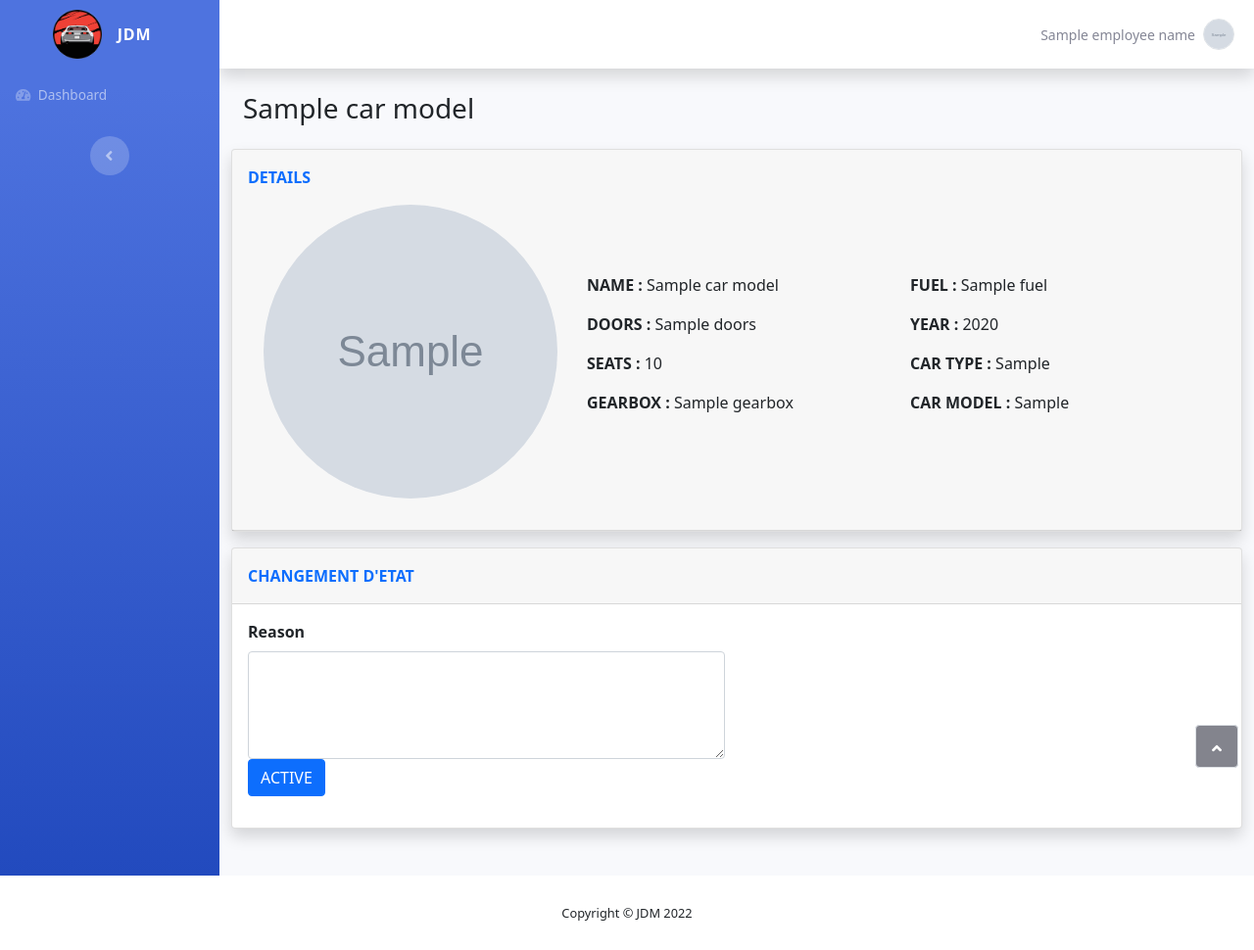
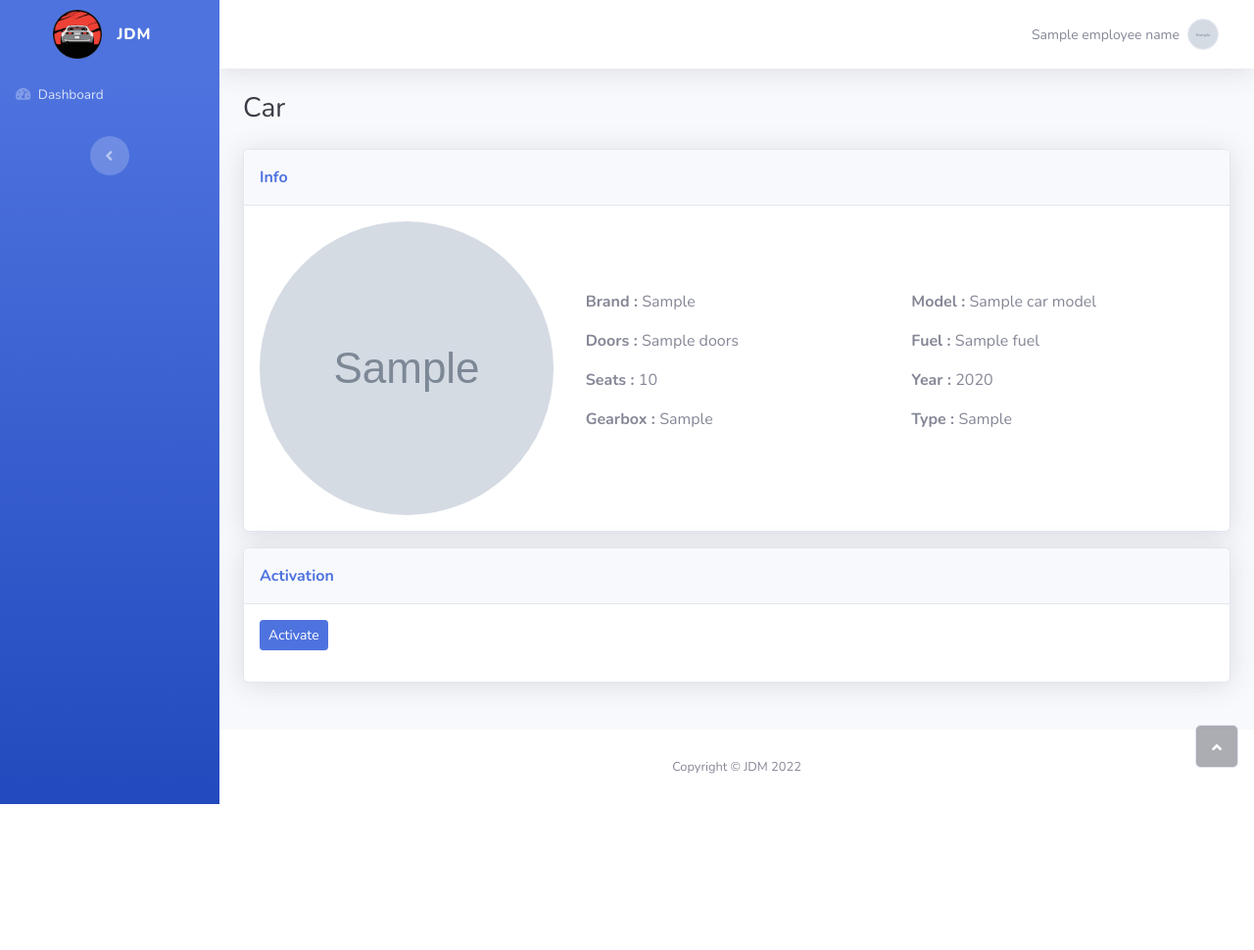
Before and after one commit to MOtAkAli/JDM, a Django app: template employee/templates/employee/car.html in a window 1280 px wide. Shown: the whole page at 98% size. After the commit the page ends 821 px from the top, so only its background shows below. Run offline with Django 4.2, Linux system fonts and the light colour scheme; the template is opened without the code that fills it: most values are stand-ins (such as "Sample title", 1, 10 or a date in 2020); grey boxes marked "Sample" are stand-in pictures; some libraries are stand-ins or nearby versions.

Commit message:
Car is_active changing with ajax & styling changes & bug fixes

```diff
--- a/employee/templates/employee/car.html
+++ b/employee/templates/employee/car.html
@@ -1,105 +1,113 @@
 {% extends 'employee/base.html' %}
 {% load static %}
-
+{% block title %}
+    Car
+{% endblock %}
+{% block cars_link_css_class %}
+    active
+{% endblock %}
 {% block content %}
-<!DOCTYPE html>
-<html>
-
-<head>
-    <meta charset="utf-8">
-    <meta name="viewport" content="width=device-width, initial-scale=1.0, shrink-to-fit=no">
-    <title>{% block title %} DETAILS - CARS - JDM {% endblock %} </title>
-    <link href="https://cdn.jsdelivr.net/npm/bootstrap@5.1.3/dist/css/bootstrap.min.css" rel="stylesheet"
-        integrity="sha384-1BmE4kWBq78iYhFldvKuhfTAU6auU8tT94WrHftjDbrCEXSU1oBoqyl2QvZ6jIW3" crossorigin="anonymous">
-</head>
-
-<body id="page-top">
-
-    <div class="container-fluid">
-
-        <h3 class="text-dark mb-4">
-            {{ car.carModel.name }}
-        </h3>
-    </div>
-
+    <h3 class="text-dark mb-4">Car</h3>
     <div class="row">
         <div class="col">
-            <div class="card shadow mb-3">
+            <div class="card shadow mb-3 w-100">
                 <div class="card-header py-3">
-                    <p class="text-primary m-0 fw-bold">DETAILS</p>
-
-                    <div class="d-flex justify-content-center">
+                    <p class="text-primary m-0 fw-bold">Info</p>
+                </div>
                 <div class="card-body">
                     <div class="row align-items-center">
                         <div class="col">
-                            <img src="{{ car.picture.url }}" class="rounded-circle" style="width: 300px; height:300px; "
-                                class="circle" >
+                            <img src="{{ car.picture.url }}" class="rounded-circle"
+                                 style="width: 300px; height:300px; "
+                                 class="circle">
                         </div>
                         <div class="col">
-                                <p><strong>NAME : </strong>{{ car.car_model.name }} </p>
-                                <p><strong>DOORS : </strong>{{ car.doors}} </p>
-                                <p><strong>SEATS : </strong>{{ car.seats}} </p>
-                                <p><strong>GEARBOX : </strong>{{ car.gearbox}} </p>
-                            </div>
-                            <div class="col">
-                                <p><strong>FUEL : </strong>{{ car.fuel}} </p>
-                                <p><strong>YEAR : </strong>{{ car.year}} </p>
-                                <p><strong>CAR TYPE : </strong>{{ car.car_type}} </p>
-                                <p><strong>CAR MODEL : </strong>{{ car.car_model }} </p>
-                            </div>
+                            <p><strong>Brand : </strong>{{ car.car_model.car_brand }} </p>
+                            <p><strong>Doors : </strong>{{ car.doors }} </p>
+                            <p><strong>Seats : </strong>{{ car.seats }} </p>
+                            <p><strong>Gearbox : </strong>{{ car.get_gearbox_display }} </p>
+                        </div>
+                        <div class="col">
+                            <p><strong>Model : </strong>{{ car.car_model.name }} </p>
+                            <p><strong>Fuel : </strong>{{ car.fuel }} </p>
+                            <p><strong>Year : </strong>{{ car.year }} </p>
+                            <p><strong>Type : </strong>{{ car.car_type }} </p>
                         </div>
                     </div>
                 </div>
-
             </div>
         </div>
     </div>
-</div>
-
     <div class="card shadow mb-5">
         <div class="card-header py-3">
-
-            <form method="post">
-                {% csrf_token %}
-
-
-            <p class="text-primary m-0 fw-bold">CHANGEMENT D'ETAT</p>
+            <p class="text-primary m-0 fw-bold">Activation</p>
         </div>
         <div class="card-body">
             <div class="row">
                 <div class="col-md-6">
-
-                    <div class="mb-3"><label class="form-label" for="signature"><strong>Reason</strong><br></label>
-
-                            {% csrf_token %}
-                        <textarea class="form-control" id="reason" rows="4" name="reason"></textarea>
-                        <input type="submit" class="btn btn-primary" name="input" {% if car.is_active %} value="DESACTIVE" {% else %} value="ACTIVE" {% endif %}>
-                    </form>
+                    <div class="mb-3">
+                        <button class="btn btn-primary btn-sm" id="submit" type="submit">
+                            {% if car.is_active %}Deactivate{% else %}Activate{% endif %}
+                        </button>
                     </div>
-                    <div class="mb-3">
-
-                    </div>
-
                 </div>
             </div>
         </div>
     </div>
-    </div>
-
-
-    </div><a class="border rounded d-inline scroll-to-top" href="#page-top"><i class="fas fa-angle-up"></i></a>
-    </div>
-    <script src="https://cdn.jsdelivr.net/npm/bootstrap@5.1.3/dist/js/bootstrap.bundle.min.js"
-        integrity="sha384-ka7Sk0Gln4gmtz2MlQnikT1wXgYsOg+OMhuP+IlRH9sENBO0LRn5q+8nbTov4+1p"
-        crossorigin="anonymous"></script>
-    <script src="https://cdn.jsdelivr.net/npm/@popperjs/core@2.10.2/dist/umd/popper.min.js"
-        integrity="sha384-7+zCNj/IqJ95wo16oMtfsKbZ9ccEh31eOz1HGyDuCQ6wgnyJNSYdrPa03rtR1zdB"
-        crossorigin="anonymous"></script>
-    <script src="https://cdn.jsdelivr.net/npm/bootstrap@5.1.3/dist/js/bootstrap.min.js"
-        integrity="sha384-QJHtvGhmr9XOIpI6YVutG+2QOK9T+ZnN4kzFN1RtK3zEFEIsxhlmWl5/YESvpZ13"
-        crossorigin="anonymous"></script>
-
-</body>
-
-</html>
+    <script src="{% static 'base/js/jquery-3.6.0.min.js' %}"></script>
+    <script src="{% static 'base/js/bootbox.min.js' %}"></script>
+    <script src="{% static 'base/js/sweetalert2.all.min.js' %}"></script>
+    <script src="{% static 'employee/js/functions.js' %}"></script>
+    <script>
+        let btn = $('#submit');
+        btn.click(function () {
+            is_active = (btn.text() === 'Activate');
+            Swal.fire({
+                title: 'Are you sure?',
+                text: 'You want to ' + btn.text() + ' this car ?',
+                icon: 'warning',
+                showCancelButton: true,
+                confirmButtonColor: '#4e73df',
+                cancelButtonColor: '#d33',
+                confirmButtonText: 'Yes',
+                allowOutsideClick: false,
+            }).then((result) => {
+                if (result.isConfirmed) {
+                    bootbox.prompt({
+                        title: "The reason ?",
+                        inputType: 'textarea',
+                        maxlength: 500,
+                        centerVertical: true,
+                        callback: function (reason) {
+                            if (reason) {
+                                $.ajax({
+                                    url: window.location.href,
+                                    type: 'POST',
+                                    data: {
+                                        'csrfmiddlewaretoken': getCookie('csrftoken'),
+                                        'reason': reason
+                                    },
+                                    dataType: 'json',
+                                    success: function (response) {
+                                        Swal.fire({
+                                            title: 'Car have been ' + ((response.is_active) ? 'activated' : 'deactivated'),
+                                            icon: 'success',
+                                            confirmButtonColor: '#4e73df',
+                                        })
+                                        btn.text(((!response.is_active) ? 'Activate' : 'Deactivate'));
+                                    }
+                                });
+                            } else if (reason === '') {
+                                Swal.fire({
+                                    title: 'The reason is required',
+                                    icon: 'error',
+                                    confirmButtonColor: '#4e73df',
+                                })
+                            }
+                        }
+                    });
+                }
+            })
+        });
+    </script>
 {% endblock %}
```
Also changed, not shown: employee/views.py (+13 -11 lines).
